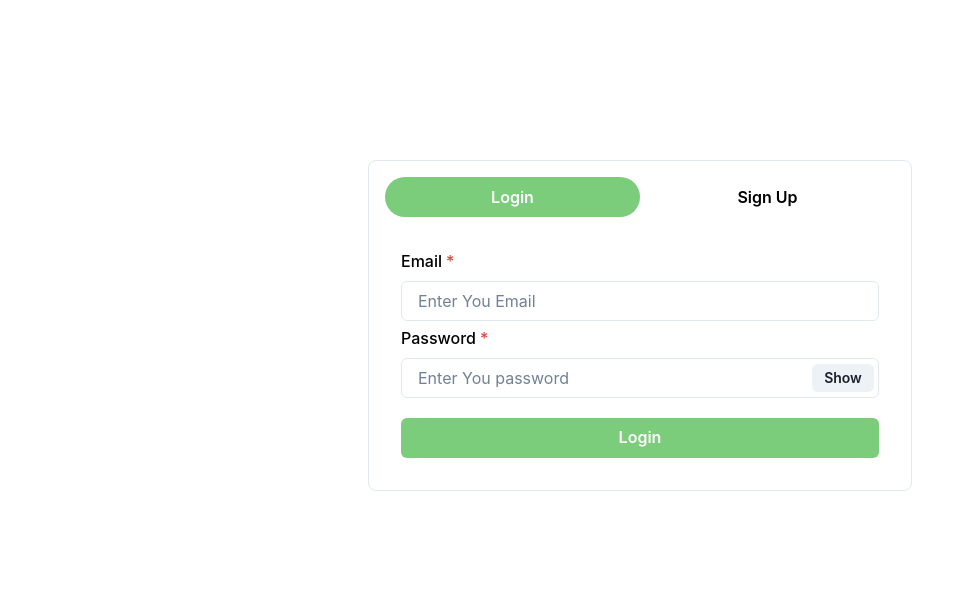
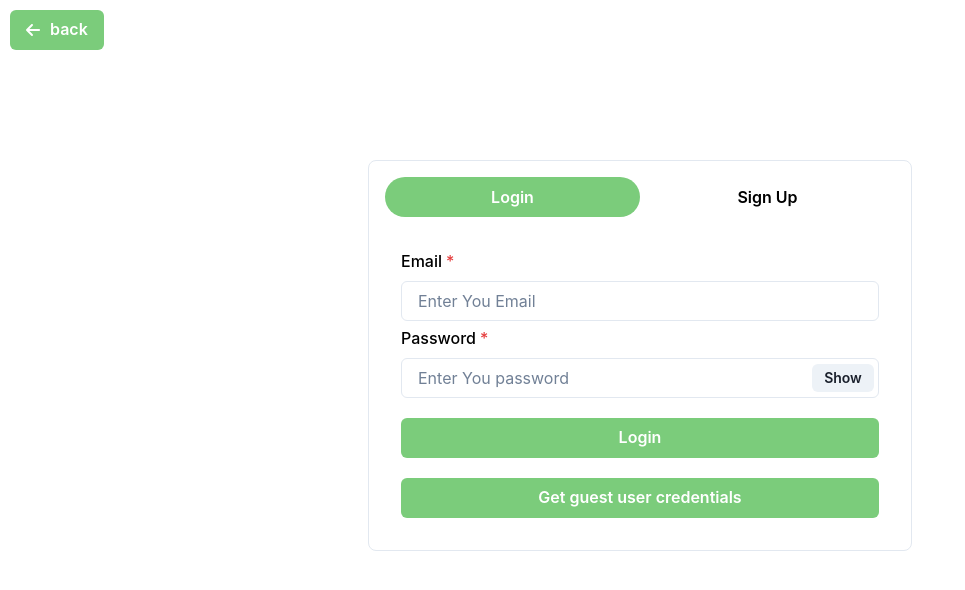
Before and after one commit to adarrssh/webRtc-frontend, a React (Create React App) app: page /login in a window 1280 px wide. Shown: the top 590 px of the page, without its empty margins (0-965 px from the left). Built offline with nearby package versions, Linux system fonts and the light colour scheme; no server answers.

Commit message:
feat: back button , guest user credentails

```diff
--- a/src/components/Authentication/Authentication.js
+++ b/src/components/Authentication/Authentication.js
@@ -1,14 +1,33 @@
 import React from 'react'
-import {Box, Container,Text, Tabs, Tab, TabList, TabPanels, TabPanel } from '@chakra-ui/react'
+import {Box, Container,Text, Tabs, Tab, TabList, TabPanels, TabPanel, Button } from '@chakra-ui/react'
 import Login from './Login'
 import Signup from './Signup'
+import { FontAwesomeIcon } from '@fortawesome/react-fontawesome'
+import { faArrowLeft} from '@fortawesome/free-solid-svg-icons'
+import { useNavigate } from 'react-router-dom'
 
 const Authentication = () => {
+  const navigate = useNavigate()
   return (
     <Container
       maxW={'xl'}
       centerContent
     >
+      <Button
+      position={"absolute"}
+      top={"10px"}
+      left={"10px"}
+      backgroundColor={"#7bcc7b"}
+      color={"white"}
+      display={"flex"}
+      justifyContent={"center"}
+      _hover={{backgroundColor:"none"}}
+      alignItems={"center"}
+      onClick={()=> navigate("/")}
+      >
+        <FontAwesomeIcon icon={faArrowLeft}/>
+        <Text paddingLeft={"10px"}>back</Text>
+      </Button>
       <Box
       marginTop={"10rem"}
       maxWidth={"700px"}
--- a/src/components/Authentication/Login.js
+++ b/src/components/Authentication/Login.js
@@ -13,6 +13,11 @@ const Login = () => {
     const [picLoading, setPicLoading] = useState(false);
     const toast = useToast()
     const navigate = useNavigate()
+
+    const guestUserLogin = () => {
+      setEmail("guestUser@1234")
+      setPassword("1234")
+    }
 
     const submitHandler = async () => {
         setPicLoading(true);
@@ -108,19 +113,17 @@ const Login = () => {
             >
                 Login
             </Button>
-            {/* <Button
-                variant="outline"
-                borderColor={"#6f4fb3"}
-                color='#6f4fb3'
+            <Button
                 width="100%"
-                onClick={() => {
-                    setEmail("guest@example.com");
-                    setPassword("123456");
-                }}
-                _hover={{color:'white', bg:'#6f4fb3', border : '1px', borderColor:'#6f4fb3'}}
+                backgroundColor="#7bcc7b"
+                color={'white'}
+                style={{ marginTop: 15 }}
+                onClick={guestUserLogin}
+                isLoading={picLoading}
+                _hover={{bg:'white', color:'#7bcc7b', border : '1px', borderColor:'#7bcc7b'}}
             >
-                Sign in as a guest
-            </Button> */}
+                Get guest user credentials
+            </Button>
         </VStack>
     )
 }
--- a/src/components/Video/Room.js
+++ b/src/components/Video/Room.js
@@ -154,6 +154,10 @@ export const RoomPage = () => {
   };
 
   const handleCallEnd = () => {
+    socket.emit("end:call", { to: remoteSocketId })
+    if (myStream) {
+      myStream.getTracks().forEach(track => track.stop());
+    }
     setRoomId("")
     toast({
       title: "Call ended: user left the chat",
@@ -247,6 +251,9 @@ export const RoomPage = () => {
 
   const endCall = () => {
     socket.emit("end:call", { to: remoteSocketId })
+    if (myStream) {
+      myStream.getTracks().forEach(track => track.stop());
+    }
     setRoomId("")
     navigate("/")
     toast({
```
Also changed, not shown: src/components/Home/Home.js (+9 -1 lines).
